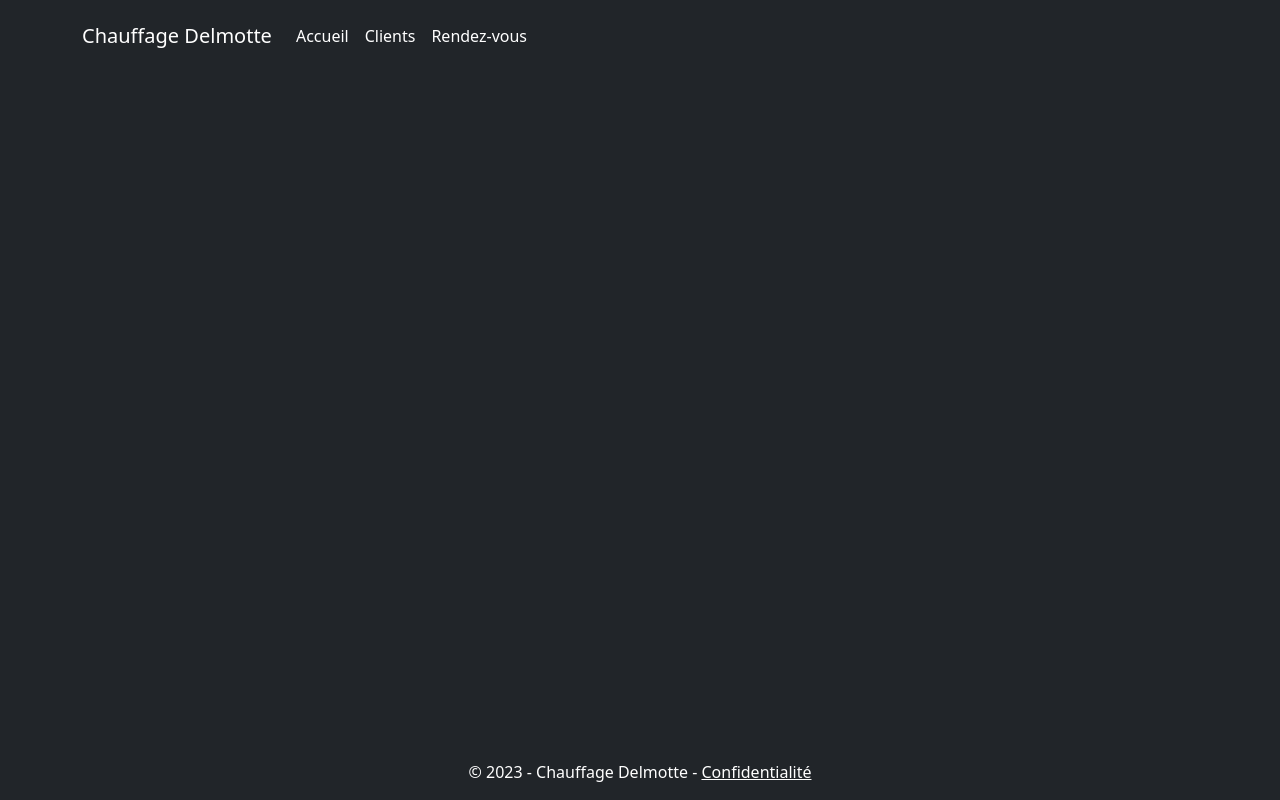
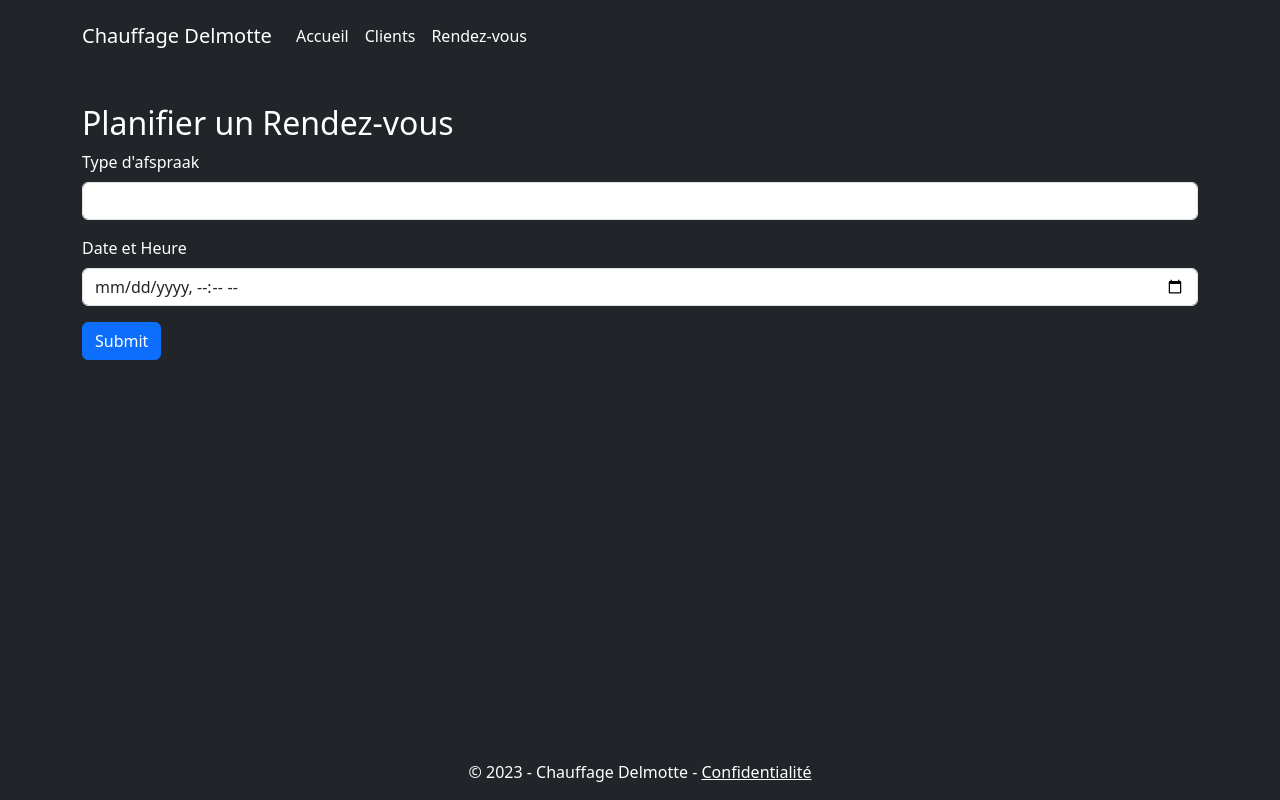
Before and after one commit to babacool126/my-angular, an Angular app: page /create-afspraak in a window 1280 px wide. Before the commit this address led to /. Built offline with nearby package versions, Linux system fonts and the light colour scheme.

Commit message:
created a create-afspraak component

```diff
--- a/src/app/app-routing.module.ts
+++ b/src/app/app-routing.module.ts
@@ -1,9 +1,11 @@
+import { CreateAfspraakComponent } from './create-afspraak/create-afspraak.component';
 import { NgModule } from '@angular/core';
 import { RouterModule, Routes } from '@angular/router';
 import { HomeComponent } from './home/home.component';
 
 const routes: Routes = [
   { path: '', component: HomeComponent },
+  { path: 'create-afspraak', component: CreateAfspraakComponent },
 ];
 
 @NgModule({
--- a/src/app/app.module.ts
+++ b/src/app/app.module.ts
@@ -1,5 +1,6 @@
 import { NgModule } from '@angular/core';
 import { BrowserModule } from '@angular/platform-browser';
+import { FormsModule } from '@angular/forms';
 
 import { AppRoutingModule } from './app-routing.module';
 import { AppComponent } from './app.component';
@@ -8,6 +9,7 @@ import { HeaderComponent } from './header/header.component';
 import { FooterComponent } from './footer/footer.component';
 import { HomeComponent } from './home/home.component';
 import { HttpClientModule } from '@angular/common/http';
+import { CreateAfspraakComponent } from './create-afspraak/create-afspraak.component';
 
 @NgModule({
   declarations: [
@@ -16,10 +18,12 @@ import { HttpClientModule } from '@angular/common/http';
     HeaderComponent,
     FooterComponent,
     HomeComponent,
+    CreateAfspraakComponent,
   ],
   imports: [
     BrowserModule,
     AppRoutingModule,
+    FormsModule,
     HttpClientModule
   ],
   providers: [],
--- /dev/null
+++ b/src/app/create-afspraak/create-afspraak.component.html
@@ -0,0 +1,20 @@
+<!-- src/app/components/create-afspraak/create-afspraak.component.html -->
+<div class="container mt-4">
+    <h2>Planifier un Rendez-vous</h2>
+    <form (ngSubmit)="onSubmit()">
+      <!-- Form fields for afspraak details -->
+      <div class="mb-3">
+        <label for="soort" class="form-label">Type d'afspraak</label>
+        <select class="form-control" id="soort" [(ngModel)]="afspraak.Soort" name="soort">
+          <option value="Inspectie">Inspectie</option>
+          <option value="Reparatie">Reparatie</option>
+          <option value="Onderhoud">Onderhoud</option>
+        </select>
+      </div>
+      <div class="mb-3">
+        <label for="datumTijd" class="form-label">Date et Heure</label>
+        <input type="datetime-local" id="datumTijd" class="form-control" [(ngModel)]="afspraak.DatumTijd" name="datumTijd">
+      </div>
+      <button type="submit" class="btn btn-primary">Submit</button>
+    </form>
+  </div>
--- /dev/null
+++ b/src/app/create-afspraak/create-afspraak.component.ts
@@ -0,0 +1,26 @@
+import { Component } from '@angular/core';
+import { AfspraakService } from '../services/afspraak.service';
+import { Afspraak, SoortAfspraak } from '../models/afspraak.model';
+
+@Component({
+  selector: 'app-create-afspraak',
+  templateUrl: './create-afspraak.component.html',
+  styleUrls: ['./create-afspraak.component.css']
+})
+export class CreateAfspraakComponent {
+  afspraak: Afspraak = {
+    Id: 0,
+    KlantId: 0, // Assuming you have a way to set this, perhaps from a logged-in user session
+    Soort: SoortAfspraak.Inspectie,
+    DatumTijd: new Date()
+};
+
+constructor(private afspraakService: AfspraakService) { }
+
+onSubmit(): void {
+  this.afspraakService.createAfspraak(this.afspraak).subscribe({
+    next: (afspraak) => console.log(afspraak),
+    error: (error: any) => console.error(error)
+  });
+}
+}
--- /dev/null
+++ b/src/app/models/afspraak.model.ts
@@ -0,0 +1,22 @@
+// src/app/models/afspraak.model.ts
+
+export interface Klant {
+    Id: number;
+    Naam: string;
+    Email: string;
+    Telefoonnummer: string;
+  }
+
+  export enum SoortAfspraak {
+    Inspectie,
+    Reparatie,
+    Onderhoud
+  }
+
+  export interface Afspraak {
+    Id: number;
+    KlantId: number;
+    Klant?: Klant;
+    Soort: SoortAfspraak;
+    DatumTijd: Date;
+  }
--- /dev/null
+++ b/src/app/services/afspraak.service.ts
@@ -0,0 +1,20 @@
+// src/app/services/afspraak.service.ts
+import { Injectable } from '@angular/core';
+import { HttpClient } from '@angular/common/http';
+import { Observable } from 'rxjs';
+import { Afspraak } from '../models/afspraak.model';
+
+@Injectable({
+  providedIn: 'root'
+})
+export class AfspraakService {
+  private apiUrl = 'http://localhost:7030/api/afspraaks'; // Adjust the port as necessary
+
+  constructor(private http: HttpClient) { }
+
+  createAfspraak(afspraak: Afspraak): Observable<Afspraak> {
+    return this.http.post<Afspraak>(this.apiUrl, afspraak);
+  }
+
+  // Implement other methods as necessary (get, update, delete)
+}
```
Also changed, not shown: src/app/create-afspraak/create-afspraak.component.css (added), 2 other files (tests, documents, lock files or other folders).
